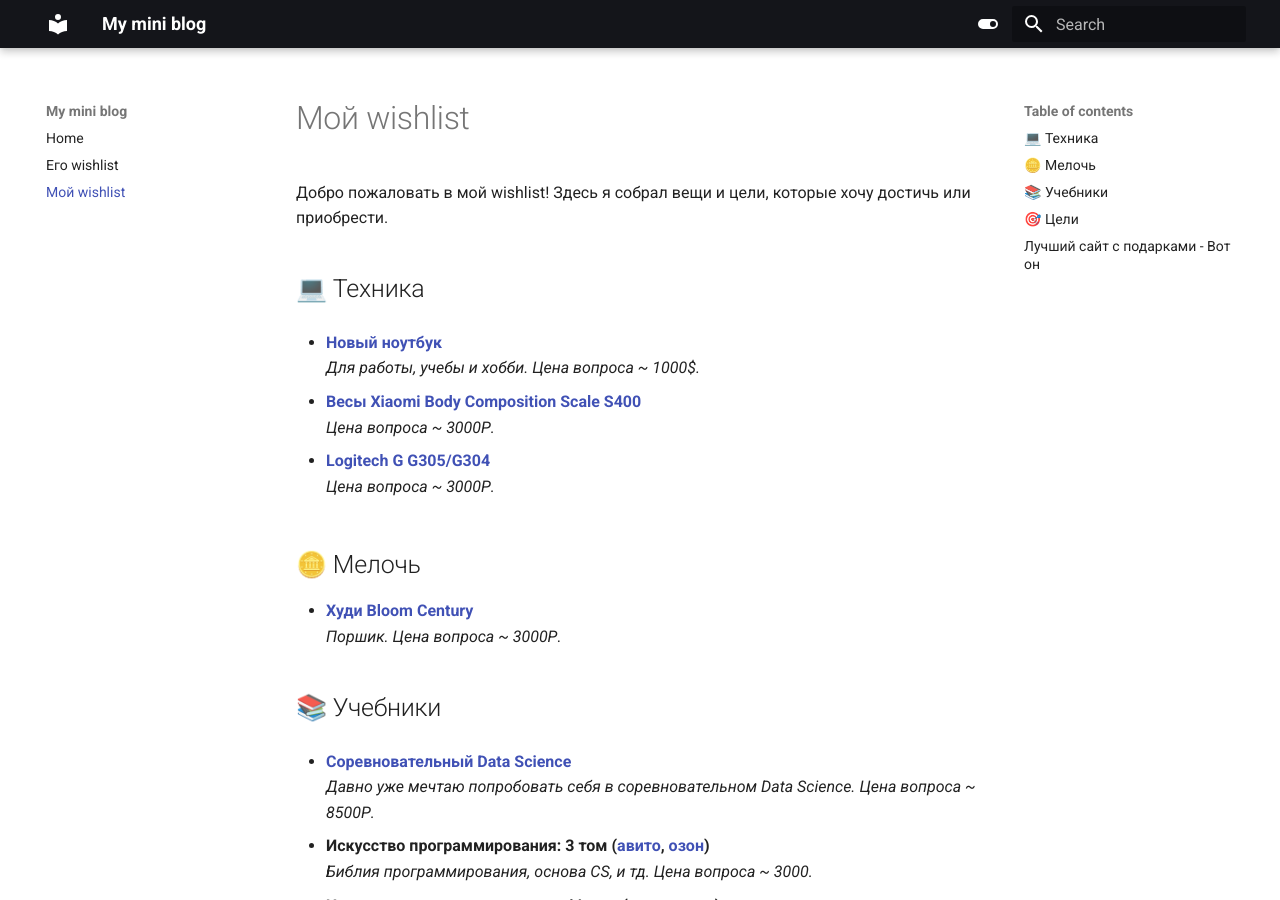
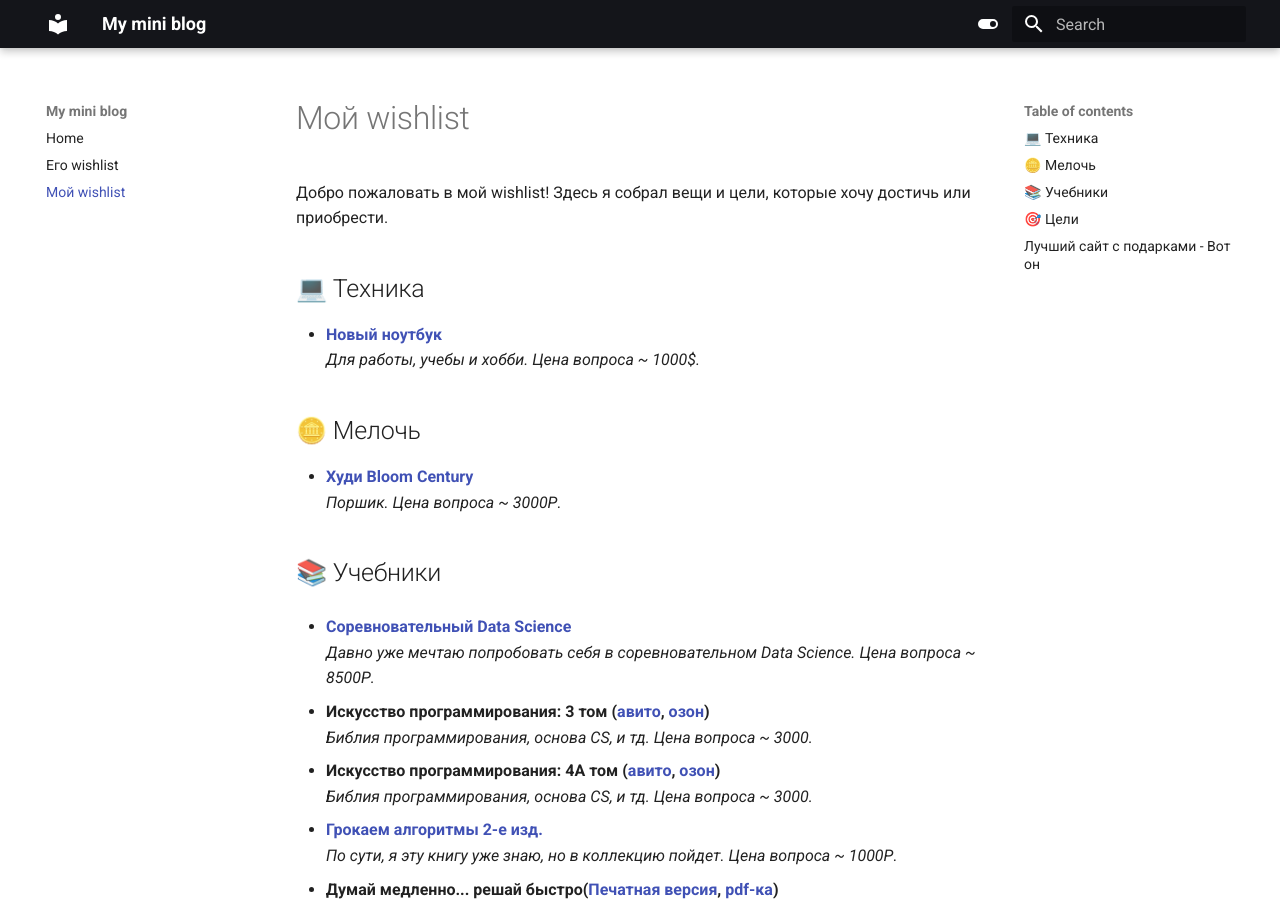
Before and after one commit to Feldmarshxll/personal-blog, an MkDocs documentation site: the page built from docs/Мой wishlist 🎉.md, in a window 1280 px wide and 900 px high. Built offline with MkDocs 1.6.1 and Material for MkDocs 9.7.7, drawn with Linux system fonts in a browser that asks for light colours.

Commit message:
Update wishlists

```diff
--- a/docs/Мой wishlist 🎉.md
+++ b/docs/Мой wishlist 🎉.md
@@ -5,12 +5,6 @@
 ## 💻 Техника
 - **[Новый ноутбук](https://market.yandex.ru/cc/RHNQwS1)**
   _Для работы, учебы и хобби. Цена вопроса ~ 1000$._
-
-- **[Весы Xiaomi Body Composition Scale S400](https://market.yandex.ru/cc/7TEbJp)**
-  _Цена вопроса ~ 3000Р._
-
-- **[Logitech G G305/G304](https://market.yandex.ru/cc/7TEcsj)**
-  _Цена вопроса ~ 3000Р._
 
 ## 🪙 Мелочь
 - **[Худи Bloom Century](https://market.yandex.ru/cc/7TEUHM)**
```
